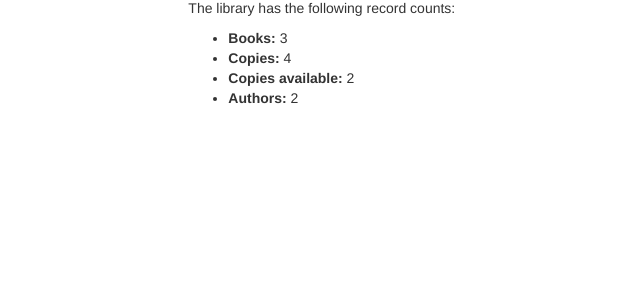
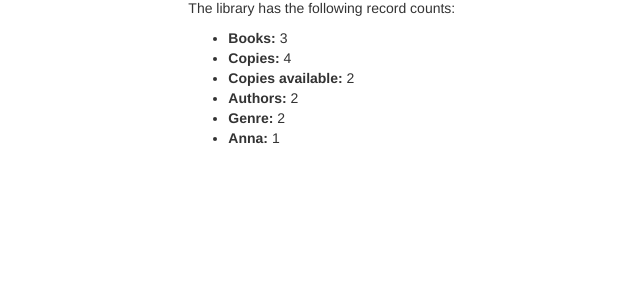
Before and after one commit to Grigory-Seritsan/locallibrary-web-site, a Django app: page /catalog/ in a window 1280 px wide. Shown: the part 155-455 px from the top of the page, without its empty margins (40-680 px from the left). Run offline with Django 4.2, Linux system fonts and the light colour scheme; data comes from the database, SQL or seed files in the repository; some libraries are stand-ins or nearby versions.

Commit message:
add new date in index view function

```diff
--- a/locallibrary/catalog/templates/index.html
+++ b/locallibrary/catalog/templates/index.html
@@ -1,5 +1,5 @@
 {% extends "base-generic.html" %}
-
+{% block title %}<title>Tyumen Local Library</title>{% endblock %}
 {% block content %}
 <h1>Local Library Home</h1>
 
@@ -13,6 +13,8 @@
     <li><strong>Copies:</strong> {{ num_instances }}</li>
     <li><strong>Copies available:</strong> {{ num_instances_available }}</li>
     <li><strong>Authors:</strong> {{ num_authors }}</li>
+    <li><strong>Genre:</strong> {{ num_genre }}</li>
+    <li><strong>Anna:</strong> {{ num_anna }}</li>
   </ul>
 
 {% endblock %}
--- a/locallibrary/catalog/views.py
+++ b/locallibrary/catalog/views.py
@@ -13,11 +13,14 @@ def index(request):
     # Доступные книги (статус = 'a')
     num_instances_available=BookInstance.objects.filter(status__exact='a').count()
     num_authors=Author.objects.count()  # Метод 'all()' применён по умолчанию.
+    num_genre = Genre.objects.all().count()
+    num_anna = Book.objects.filter(title__contains = 'anna').count()
+
 
     # Отрисовка HTML-шаблона index.html с данными внутри
     # переменной контекста context
     return render(
         request,
         'index.html',
-        context={'num_books':num_books,'num_instances':num_instances,'num_instances_available':num_instances_available,'num_authors':num_authors},
+        context={'num_books':num_books,'num_instances':num_instances,'num_instances_available':num_instances_available,'num_authors':num_authors, 'num_genre':num_genre, 'num_anna':num_anna},
     )
```
